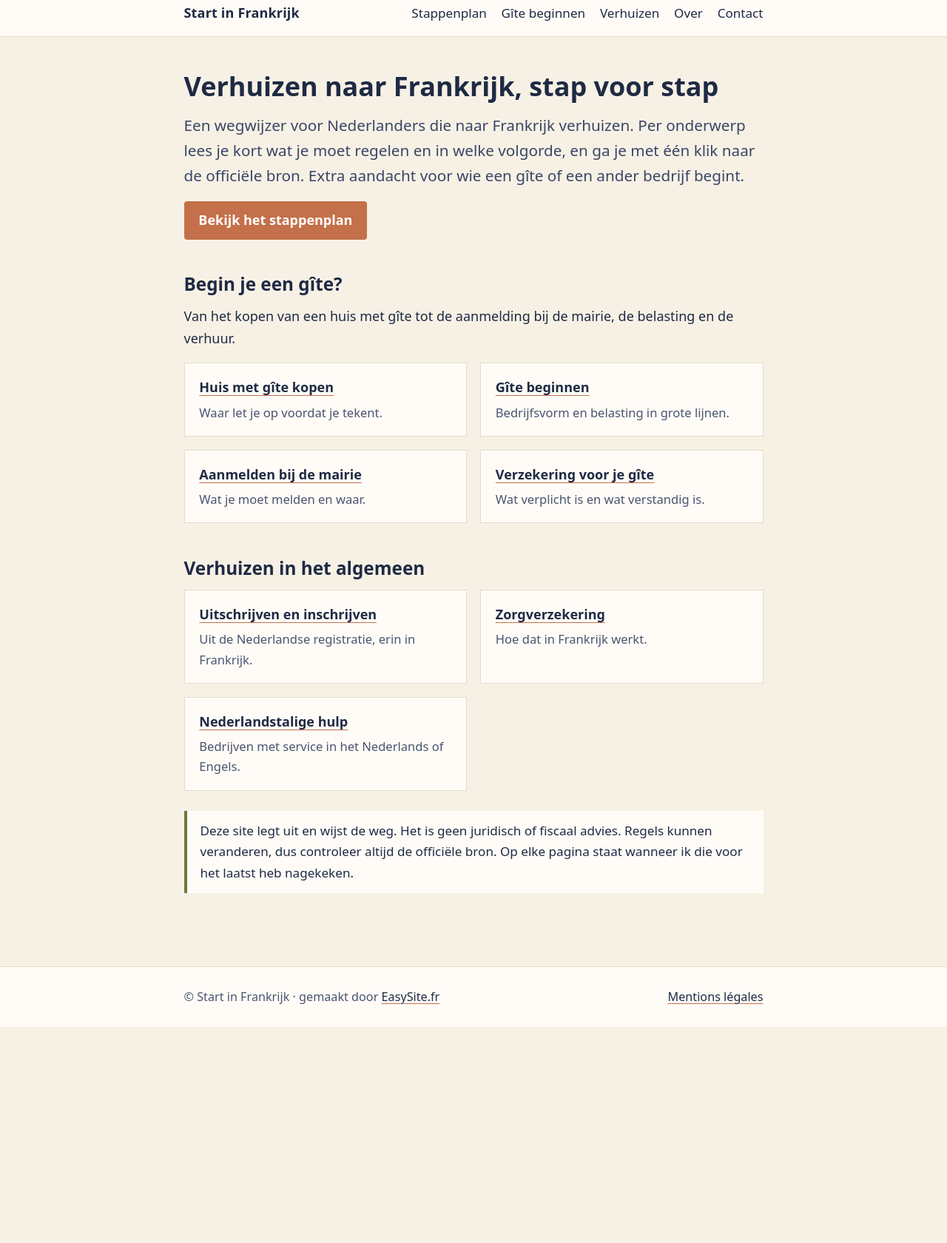
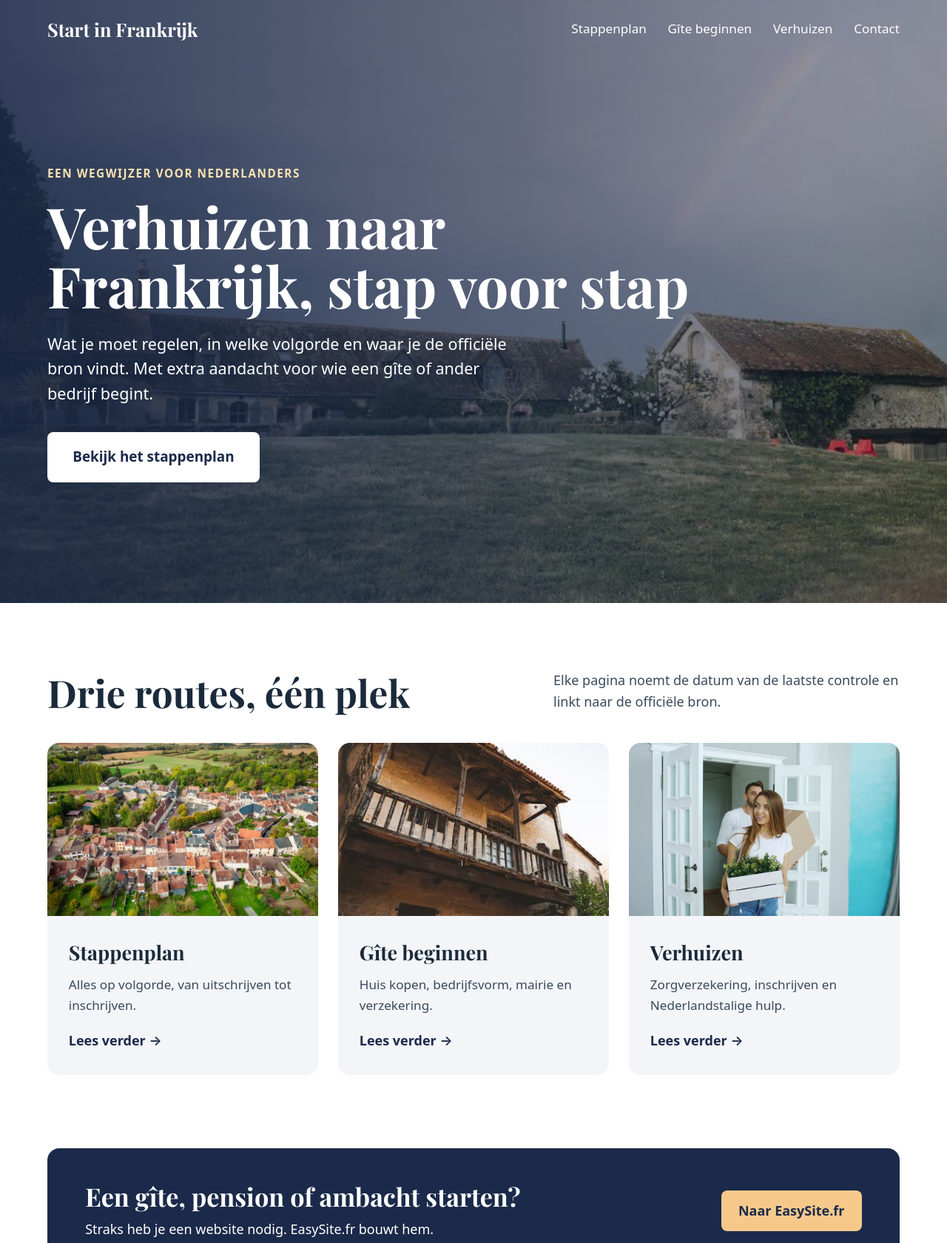
Before and after one commit to nielschill-star/startinfrankrijk, an Astro site: page / in a window 1280 px wide. Shown: the part 13-1693 px from the top of the page at 74% size. Before the commit the page ends 1401 px from the top, so only its background shows below. Built offline with nearby package versions, Linux system fonts and the light colour scheme; Astro itself is replaced by a stand-in of ours.

Commit message:
Nieuw ontwerp: grote hero met foto, routekaarten, eigen lettertypes
- Homepage in layout B: volle-breedte hero, drie fotokaarten, gîte-band naar EasySite.fr
- Playfair Display en Inter lokaal geladen via fontsource (geen Google Fonts-verbinding)
- Nieuwe kleuren en knoppen met voldoende contrast, tekstpagina's links uitgelijnd met de kop
- "Over" voorlopig uit het menu; pagina zelf blijft bestaan
- Vier foto's in public/fotos (Unsplash, kleine formaten: later vervangen door grotere)

Co-Authored-By: Claude Sonnet 5.5 <noreply@anthropic.com>
Claude-Session: https://claude.ai/code/session_0176tbbGqmqY77hAXaxVKftb

```diff
--- a/package.json
+++ b/package.json
@@ -9,6 +9,8 @@
     "preview": "astro preview"
   },
   "dependencies": {
+    "@fontsource-variable/inter": "^5.3.0",
+    "@fontsource/playfair-display": "^5.3.0",
     "astro": "^5.0.0"
   }
 }
--- a/src/layouts/Base.astro
+++ b/src/layouts/Base.astro
@@ -1,13 +1,17 @@
 ---
+import '@fontsource-variable/inter';
+import '@fontsource/playfair-display/600.css';
+import '@fontsource/playfair-display/700.css';
 import '../styles/global.css';
 
 interface Props {
   title: string;
   description?: string;
   noindex?: boolean;
+  home?: boolean;
 }
 
-const { title, description = 'Wegwijzer voor Nederlanders die naar Frankrijk verhuizen, met extra aandacht voor wie een gîte begint.', noindex = false } = Astro.props;
+const { title, description = 'Wegwijzer voor Nederlanders die naar Frankrijk verhuizen, met extra aandacht voor wie een gîte begint.', noindex = false, home = false } = Astro.props;
 const fullTitle = title === 'Start in Frankrijk' ? title : `${title} | Start in Frankrijk`;
 const canonical = new URL(Astro.url.pathname, Astro.site);
 ---
@@ -22,25 +26,28 @@ const canonical = new URL(Astro.url.pathname, Astro.site);
     {noindex && <meta name="robots" content="noindex" />}
   </head>
   <body>
-    <header class="site">
-      <div class="wrap">
+    <header class:list={['site', { overlay: home }]}>
+      <div class="bar">
         <a class="brand" href="/">Start in Frankrijk</a>
         <nav aria-label="Hoofdmenu">
           <a href="/stappenplan/">Stappenplan</a>
           <a href="/gite/">Gîte beginnen</a>
           <a href="/verhuizen/">Verhuizen</a>
-          <a href="/over/">Over</a>
           <a href="/contact/">Contact</a>
         </nav>
       </div>
     </header>
-    <main>
-      <div class="wrap">
-        <slot />
-      </div>
-    </main>
+    {home ? (
+      <main><slot /></main>
+    ) : (
+      <main>
+        <div class="wrap">
+          <slot />
+        </div>
+      </main>
+    )}
     <footer class="site">
-      <div class="wrap">
+      <div class="bar">
         <span>© Start in Frankrijk · gemaakt door <a href="https://easysite.fr">EasySite.fr</a></span>
         <span><a href="/mentions-legales/">Mentions légales</a></span>
       </div>
--- a/src/pages/index.astro
+++ b/src/pages/index.astro
@@ -1,32 +1,71 @@
 ---
 import Base from '../layouts/Base.astro';
 ---
-<Base title="Start in Frankrijk">
-  <h1>Verhuizen naar Frankrijk, stap voor stap</h1>
-  <p class="lead">
-    Een wegwijzer voor Nederlanders die naar Frankrijk verhuizen. Per onderwerp lees je kort wat je moet regelen en in welke volgorde, en ga je met één klik naar de officiële bron. Extra aandacht voor wie een gîte of een ander bedrijf begint.
-  </p>
-  <p>
-    <a class="button" href="/stappenplan/">Bekijk het stappenplan</a>
-  </p>
+<Base title="Start in Frankrijk" home>
+  <section class="hero">
+    <img
+      src="/fotos/hero-boerderij.jpg"
+      alt="Oude boerderij met een stenen schuur en een regenboog boven het weiland"
+      width="870" height="580"
+      fetchpriority="high"
+    />
+    <div class="hero-shade"></div>
+    <div class="hero-text">
+      <p class="eyebrow">Een wegwijzer voor Nederlanders</p>
+      <h1>Verhuizen naar Frankrijk, stap voor stap</h1>
+      <p class="hero-lead">Wat je moet regelen, in welke volgorde en waar je de officiële bron vindt. Met extra aandacht voor wie een gîte of ander bedrijf begint.</p>
+      <a class="button light" href="/stappenplan/">Bekijk het stappenplan</a>
+    </div>
+  </section>
 
-  <h2>Begin je een gîte?</h2>
-  <p>Van het kopen van een huis met gîte tot de aanmelding bij de mairie, de belasting en de verhuur.</p>
-  <ul class="cards">
-    <li><a href="/gite/huis-met-gite-kopen/">Huis met gîte kopen</a><p>Waar let je op voordat je tekent.</p></li>
-    <li><a href="/gite/gite-beginnen/">Gîte beginnen</a><p>Bedrijfsvorm en belasting in grote lijnen.</p></li>
-    <li><a href="/gite/aanmelden-mairie/">Aanmelden bij de mairie</a><p>Wat je moet melden en waar.</p></li>
-    <li><a href="/gite/verzekering/">Verzekering voor je gîte</a><p>Wat verplicht is en wat verstandig is.</p></li>
-  </ul>
+  <section class="routes">
+    <div class="routes-head">
+      <h2>Drie routes, één plek</h2>
+      <p>Elke pagina noemt de datum van de laatste controle en linkt naar de officiële bron.</p>
+    </div>
+    <ul class="route-cards">
+      <li>
+        <a href="/stappenplan/">
+          <img src="/fotos/kaart-stappenplan.jpg" alt="Luchtfoto van een Frans dorp omringd door velden en bomen" width="774" height="581" loading="lazy" />
+          <div class="route-body">
+            <h3>Stappenplan</h3>
+            <p>Alles op volgorde, van uitschrijven tot inschrijven.</p>
+            <span class="more">Lees verder &rarr;</span>
+          </div>
+        </a>
+      </li>
+      <li>
+        <a href="/gite/">
+          <img src="/fotos/kaart-gite.jpg" alt="Oud stenen huis met houten balkon en rode dakpannen" width="387" height="581" loading="lazy" class="pos-top" />
+          <div class="route-body">
+            <h3>Gîte beginnen</h3>
+            <p>Huis kopen, bedrijfsvorm, mairie en verzekering.</p>
+            <span class="more">Lees verder &rarr;</span>
+          </div>
+        </a>
+      </li>
+      <li>
+        <a href="/verhuizen/">
+          <img src="/fotos/kaart-verhuizen.jpg" alt="Een stel draagt een verhuisdoos en een plant een nieuw huis binnen" width="1032" height="581" loading="lazy" />
+          <div class="route-body">
+            <h3>Verhuizen</h3>
+            <p>Zorgverzekering, inschrijven en Nederlandstalige hulp.</p>
+            <span class="more">Lees verder &rarr;</span>
+          </div>
+        </a>
+      </li>
+    </ul>
+  </section>
 
-  <h2>Verhuizen in het algemeen</h2>
-  <ul class="cards">
-    <li><a href="/verhuizen/uitschrijven-en-inschrijven/">Uitschrijven en inschrijven</a><p>Uit de Nederlandse registratie, erin in Frankrijk.</p></li>
-    <li><a href="/verhuizen/zorgverzekering/">Zorgverzekering</a><p>Hoe dat in Frankrijk werkt.</p></li>
-    <li><a href="/verhuizen/nederlandstalige-hulp/">Nederlandstalige hulp</a><p>Bedrijven met service in het Nederlands of Engels.</p></li>
-  </ul>
+  <section class="gite-band">
+    <div>
+      <h2>Een gîte, pension of ambacht starten?</h2>
+      <p>Straks heb je een website nodig. EasySite.fr bouwt hem.</p>
+    </div>
+    <a class="button sand" href="https://easysite.fr">Naar EasySite.fr</a>
+  </section>
 
-  <div class="notice">
-    Deze site legt uit en wijst de weg. Het is geen juridisch of fiscaal advies. Regels kunnen veranderen, dus controleer altijd de officiële bron. Op elke pagina staat wanneer ik die voor het laatst heb nagekeken.
+  <div class="home-notice">
+    <p>Deze site legt uit en wijst de weg. Het is geen juridisch of fiscaal advies. Regels kunnen veranderen, dus controleer altijd de officiële bron. Op elke pagina staat wanneer ik die voor het laatst heb nagekeken.</p>
   </div>
 </Base>
--- a/src/styles/global.css
+++ b/src/styles/global.css
@@ -1,11 +1,18 @@
 :root {
-  --cream: #f7f1e5;
-  --paper: #fffcf7;
-  --navy: #1f2a44;
-  --olive: #6b7a3a;
-  --terracotta: #c4704a;
-  --line: #e4dcc9;
+  --navy: #1b2a4a;
+  --ink: #1b2a3a;
+  --muted: #3a4a5c;
+  --terracotta: #b5472b;
+  --terracotta-dark: #933a23;
+  --sand: #f6c98b;
+  --sand-soft: #fbe3b0;
+  --mist: #f3f5f8;
+  --line: #dde3ec;
+  --paper: #ffffff;
   --max: 46rem;
+  --pad: clamp(1.25rem, 5vw, 4rem);
+  --serif: 'Playfair Display', Georgia, serif;
+  --sans: 'Inter Variable', system-ui, -apple-system, 'Segoe UI', Roboto, sans-serif;
 }
 
 * { box-sizing: border-box; }
@@ -14,75 +21,107 @@ html { font-size: 112.5%; }
 
 body {
   margin: 0;
-  background: var(--cream);
-  color: var(--navy);
-  font-family: system-ui, -apple-system, 'Segoe UI', Roboto, sans-serif;
+  background: var(--paper);
+  color: var(--ink);
+  font-family: var(--sans);
   line-height: 1.65;
 }
 
 a { color: var(--navy); text-decoration-color: var(--terracotta); text-underline-offset: 0.2em; }
 a:hover { color: var(--terracotta); }
+a:focus-visible, .button:focus-visible { outline: 3px solid var(--terracotta); outline-offset: 3px; }
 
 .wrap { max-width: var(--max); margin: 0 auto; padding: 0 1.25rem; }
 
+/* header en footer */
 header.site { background: var(--paper); border-bottom: 1px solid var(--line); }
-header.site .wrap { display: flex; flex-wrap: wrap; gap: 0.75rem 1.5rem; align-items: center; justify-content: space-between; padding-top: 0.9rem; padding-bottom: 0.9rem; }
-header.site .brand { font-weight: 700; text-decoration: none; letter-spacing: 0.01em; }
-header.site nav { display: flex; flex-wrap: wrap; gap: 0.25rem 1.1rem; font-size: 0.95rem; }
+header.site .bar {
+  display: flex; flex-wrap: wrap; gap: 0.75rem 1.5rem; align-items: center; justify-content: space-between;
+  padding: 1rem var(--pad);
+}
+header.site .brand { font-family: var(--serif); font-weight: 700; font-size: 1.4rem; text-decoration: none; color: var(--navy); }
+header.site nav { display: flex; flex-wrap: wrap; gap: 0.25rem 1.6rem; font-size: 0.95rem; font-weight: 500; }
 header.site nav a { text-decoration: none; }
 header.site nav a:hover { text-decoration: underline; }
 
-main { padding: 2.5rem 0 4rem; }
+header.site.overlay { position: absolute; inset: 0 0 auto 0; z-index: 2; background: transparent; border-bottom: 0; }
+header.site.overlay .bar { padding-top: 1.75rem; }
+header.site.overlay a { color: #fff; }
+header.site.overlay a:hover { color: var(--sand-soft); }
 
-h1 { font-size: 2rem; line-height: 1.2; margin: 0 0 0.75rem; }
-h2 { font-size: 1.35rem; margin: 2.25rem 0 0.5rem; }
+footer.site { border-top: 1px solid var(--line); background: var(--mist); padding: 1.75rem 0; font-size: 0.9rem; color: var(--muted); }
+footer.site .bar { display: flex; flex-wrap: wrap; gap: 0.5rem 1.5rem; justify-content: space-between; padding: 0 var(--pad); }
+
+/* tekstpagina's */
+main { padding: 0; }
+main > .wrap { margin: 0; padding: 2.5rem var(--pad) 4rem; }
+
+h1 { font-family: var(--serif); font-size: 2.2rem; line-height: 1.15; margin: 0 0 0.75rem; }
+h2 { font-family: var(--serif); font-size: 1.5rem; line-height: 1.2; margin: 2.25rem 0 0.5rem; }
 h3 { font-size: 1.1rem; margin: 1.5rem 0 0.25rem; }
 p, ul, ol { margin: 0 0 1rem; }
 
-.lead { font-size: 1.15rem; color: #3a4666; }
+.lead { font-size: 1.15rem; color: var(--muted); }
+.meta { font-size: 0.85rem; color: #4a5a6c; margin-bottom: 1.5rem; }
 
-.meta { font-size: 0.85rem; color: #5b6580; margin-bottom: 1.5rem; }
-
-.notice {
-  background: var(--paper);
-  border-left: 4px solid var(--olive);
-  padding: 0.75rem 1rem;
-  margin: 1.5rem 0;
-  font-size: 0.95rem;
-}
+.notice { background: var(--mist); border-left: 4px solid var(--navy); padding: 0.75rem 1rem; margin: 1.5rem 0; font-size: 0.95rem; }
 .notice.warn { border-left-color: var(--terracotta); }
 
-.sources { background: var(--paper); border: 1px solid var(--line); padding: 1rem 1.25rem; margin: 2rem 0; }
-.sources h2 { margin-top: 0; font-size: 1.1rem; }
+.sources { background: var(--mist); border: 1px solid var(--line); border-radius: 8px; padding: 1rem 1.25rem; margin: 2rem 0; }
+.sources h2 { margin-top: 0; font-size: 1.15rem; }
 .sources li { margin-bottom: 0.4rem; }
 
 .button {
-  display: inline-block;
-  background: var(--terracotta);
-  color: #fff;
-  padding: 0.6rem 1.1rem;
-  border-radius: 4px;
-  text-decoration: none;
-  font-weight: 600;
+  display: inline-block; background: var(--terracotta); color: #fff;
+  padding: 0.7rem 1.3rem; border-radius: 8px; text-decoration: none; font-weight: 600;
 }
-.button:hover { background: #a85a38; color: #fff; }
+.button:hover { background: var(--terracotta-dark); color: #fff; }
+.button.light { background: #fff; color: var(--navy); padding: 1rem 1.9rem; font-size: 1.05rem; }
+.button.light:hover { background: var(--sand-soft); color: var(--navy); }
+.button.sand { background: var(--sand); color: var(--navy); }
+.button.sand:hover { background: var(--sand-soft); color: var(--navy); }
 
-.cta {
-  background: var(--navy);
-  color: var(--cream);
-  padding: 1.25rem 1.5rem;
-  margin: 2.5rem 0 0;
-  border-radius: 6px;
-}
+.cta { background: var(--navy); color: #fff; padding: 1.25rem 1.5rem; margin: 2.5rem 0 0; border-radius: 8px; }
 .cta p { margin: 0 0 0.75rem; }
-.cta a.button { background: var(--terracotta); }
 
 .cards { display: grid; gap: 1rem; grid-template-columns: repeat(auto-fit, minmax(14rem, 1fr)); list-style: none; padding: 0; }
-.cards li { background: var(--paper); border: 1px solid var(--line); padding: 1rem 1.1rem; }
+.cards li { background: var(--mist); border: 1px solid var(--line); border-radius: 8px; padding: 1rem 1.1rem; }
 .cards a { font-weight: 600; }
-.cards p { margin: 0.25rem 0 0; font-size: 0.92rem; color: #4a5470; }
+.cards p { margin: 0.25rem 0 0; font-size: 0.92rem; color: var(--muted); }
 
 .todo { color: #8a4a2c; font-style: italic; }
 
-footer.site { border-top: 1px solid var(--line); background: var(--paper); padding: 1.5rem 0; font-size: 0.9rem; color: #4a5470; }
-footer.site .wrap { display: flex; flex-wrap: wrap; gap: 0.5rem 1.5rem; justify-content: space-between; }
+/* homepage */
+.hero { position: relative; min-height: 46rem; overflow: hidden; background: var(--navy); color: #fff; display: flex; align-items: center; }
+.hero > img { position: absolute; inset: 0; width: 100%; height: 100%; object-fit: cover; object-position: center 60%; }
+.hero-shade { position: absolute; inset: 0; background: linear-gradient(90deg, rgba(27,42,74,.84) 0%, rgba(27,42,74,.58) 55%, rgba(27,42,74,.22) 100%); }
+.hero-text { position: relative; padding: 8rem var(--pad) 4rem; max-width: 56rem; }
+.eyebrow { margin: 0 0 1rem; font-size: 0.85rem; font-weight: 600; letter-spacing: 0.1em; text-transform: uppercase; color: var(--sand-soft); }
+.hero h1 { font-size: clamp(2.4rem, 6vw, 4.75rem); line-height: 1.04; margin: 0 0 1.25rem; color: #fff; }
+.hero-lead { font-size: 1.2rem; line-height: 1.55; max-width: 36rem; margin: 0 0 2rem; color: #fff; }
+
+.routes { padding: clamp(3rem, 7vw, 5.5rem) var(--pad) 1.5rem; }
+.routes-head { display: flex; flex-wrap: wrap; gap: 1rem 2rem; align-items: flex-end; justify-content: space-between; margin-bottom: 2.25rem; }
+.routes-head h2 { font-size: clamp(1.9rem, 4vw, 2.9rem); line-height: 1.1; margin: 0; max-width: 38rem; }
+.routes-head p { margin: 0; max-width: 26rem; color: var(--muted); }
+
+.route-cards { display: grid; gap: 1.5rem; grid-template-columns: repeat(auto-fit, minmax(16rem, 1fr)); list-style: none; padding: 0; margin: 0; }
+.route-cards li { border-radius: 16px; overflow: hidden; background: var(--mist); }
+.route-cards a { display: block; text-decoration: none; color: var(--ink); height: 100%; }
+.route-cards img { display: block; width: 100%; height: 13rem; object-fit: cover; }
+.route-cards img.pos-top { object-position: center 35%; }
+.route-body { padding: 1.5rem 1.6rem 1.75rem; }
+.route-body h3 { font-family: var(--serif); font-size: 1.5rem; margin: 0 0 0.4rem; }
+.route-body p { margin: 0 0 1rem; color: var(--muted); font-size: 0.95rem; }
+.route-body .more { font-weight: 600; color: var(--navy); }
+.route-cards a:hover .more { color: var(--terracotta); }
+
+.gite-band {
+  margin: 4rem var(--pad) 0; padding: 2.5rem clamp(1.5rem, 4vw, 3.5rem); background: var(--navy); color: #fff;
+  border-radius: 16px; display: flex; flex-wrap: wrap; gap: 1.5rem; align-items: center; justify-content: space-between;
+}
+.gite-band h2 { font-size: 1.9rem; margin: 0 0 0.5rem; color: #fff; }
+.gite-band p { margin: 0; color: #fff; }
+
+.home-notice { padding: 2.5rem var(--pad) 3.5rem; font-size: 0.92rem; color: var(--muted); }
+.home-notice p { max-width: 46rem; margin: 0; }
```
Also changed, not shown: public/fotos/hero-boerderij.jpg (added), public/fotos/kaart-gite.jpg (added), public/fotos/kaart-stappenplan.jpg (added), public/fotos/kaart-verhuizen.jpg (added), 1 other file.
